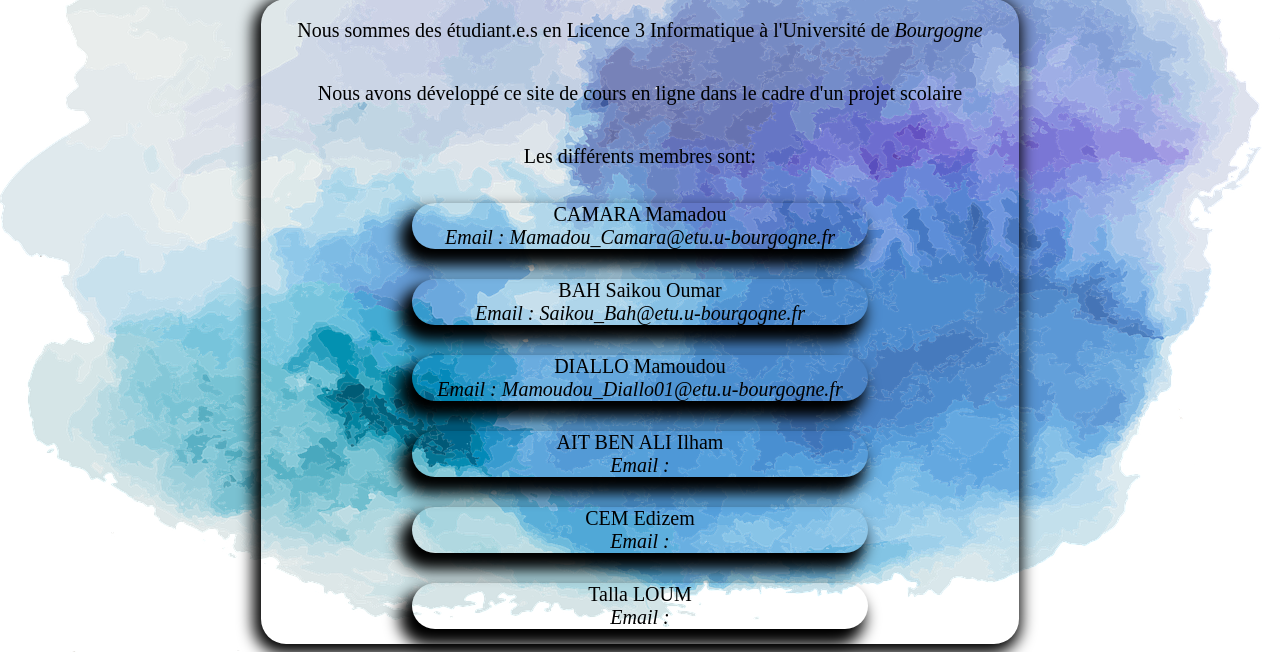
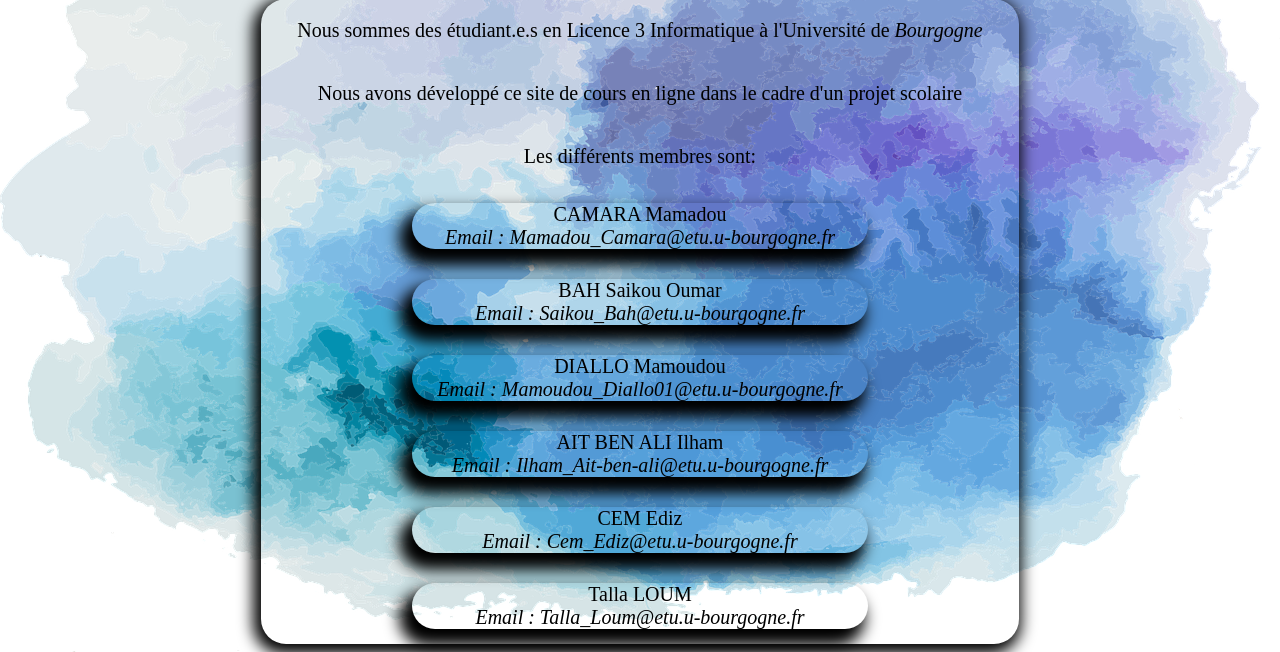
Before and after one commit to Mah224Moud/Projet-web, a PHP site: page /View/aboutUs.php in a window 1280 px wide. Shown: the part 246-898 px from the top of the page. Run offline with PHP 8.4, Linux system fonts and the light colour scheme; the visitor is signed in with stand-in values (Sample User, id 1).

Commit message:
à propos dernier mail ajouté

```diff
--- a/View/aboutUs.php
+++ b/View/aboutUs.php
@@ -38,15 +38,15 @@
         </p>
         <p class="member">
             AIT BEN ALI Ilham <br>
-            <em>Email : </em>
+            <em>Email : Ilham_Ait-ben-ali@etu.u-bourgogne.fr</em>
         </p>
         <p class="member">
-            CEM Edizem <br>
-            <em>Email : </em>
+            CEM Ediz <br>
+            <em>Email : Cem_Ediz@etu.u-bourgogne.fr</em>
         </p>
         <p class="member">
             Talla LOUM <br>
-            <em>Email : </em>
+            <em>Email : Talla_Loum@etu.u-bourgogne.fr</em>
         </p>
 
         </div>
```
